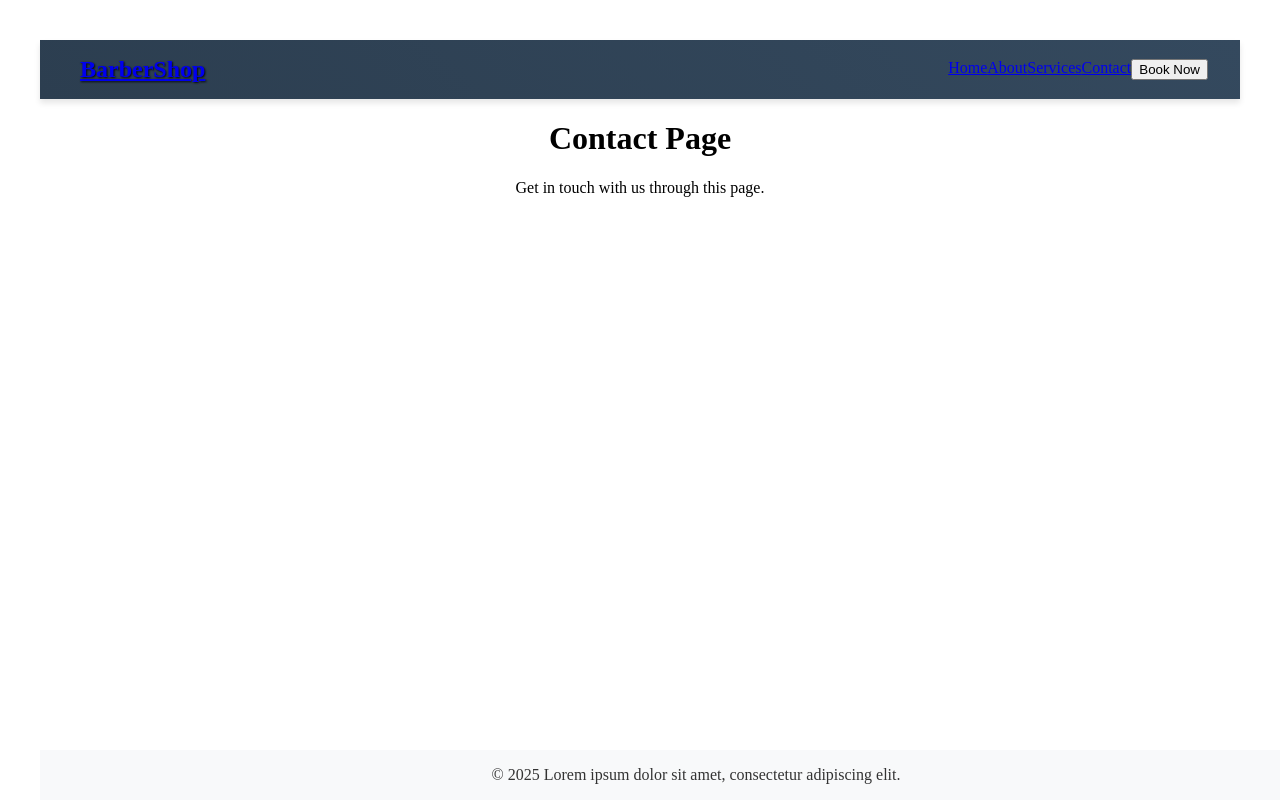
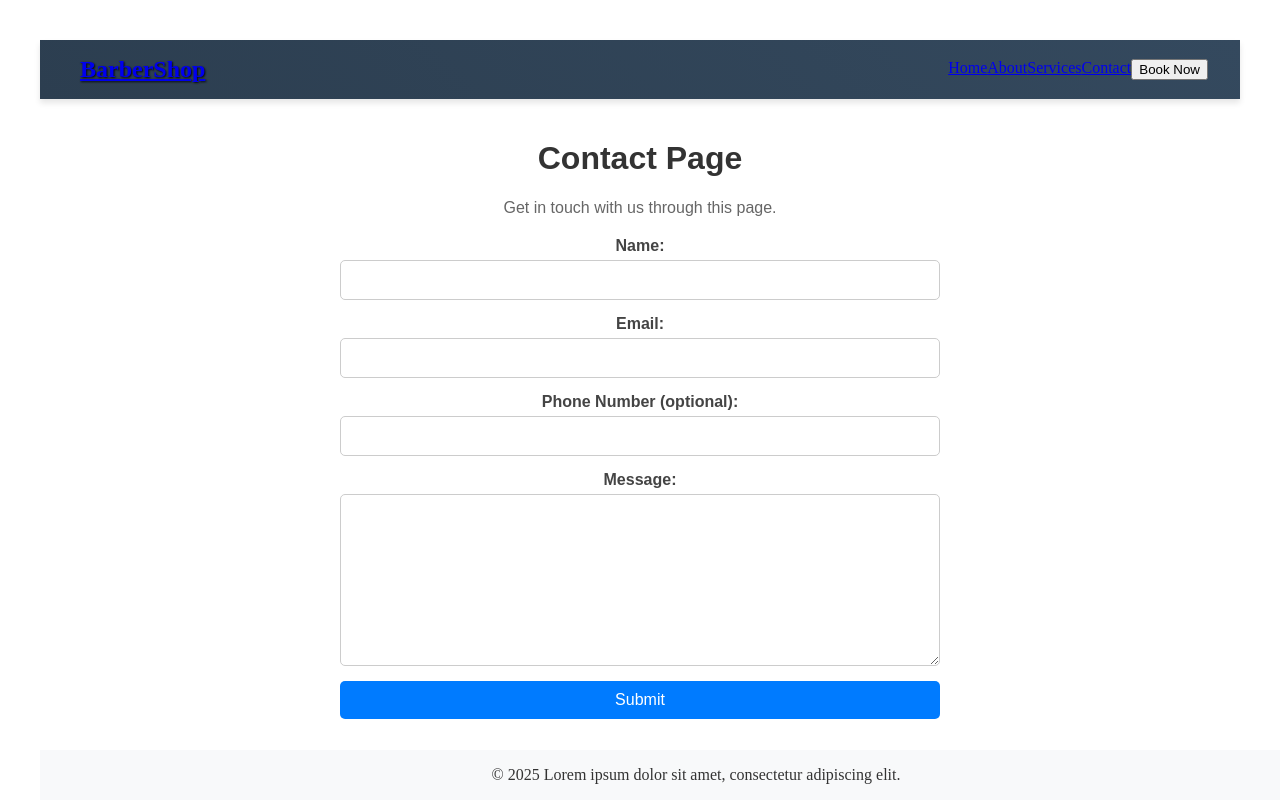
Before and after one commit to adrianlagarto/Blendz-By-JJ, a React (Vite) app in the folder client/: page /contact in a window 1280 px wide. Built offline with nearby package versions, Linux system fonts and the light colour scheme.

Commit message:
Contact_page_slight_design

```diff
--- a/client/src/pages/Contact.jsx
+++ b/client/src/pages/Contact.jsx
@@ -1,12 +1,99 @@
 import React, { useState } from "react";
-// import ContactForm from "./component
+import "./Contact.scss";
 
 const Contact = () => {
+  const [formData, setFormData] = useState({
+    name: "",
+    email: "",
+    phone: "",
+    message: "",
+  });
+
+  const handleChange = (e) => {
+    const { name, value } = e.target;
+    setFormData({
+      ...formData,
+      [name]: value,
+    });
+  };
+
+  const handleSubmit = (e) => {
+    e.preventDefault();
+    // Here you can handle form submission, e.g., send data to an API
+    console.log("Form Data Submitted:", formData);
+    alert("Thank you for contacting us! We'll get back to you soon.");
+    // Reset form after submission
+    setFormData({
+      name: "",
+      email: "",
+      phone: "",
+      message: "",
+    });
+  };
+
   return (
-    <div>
-      <h1>Contact Page</h1>
-      <p>Get in touch with us through this page.</p>
-      {/* <ContactForm /> */}
+    <div className="container">
+      <h1 className="heading">Contact Page</h1>
+      <p className="subHeading">Get in touch with us through this page.</p>
+      <form onSubmit={handleSubmit} className="form">
+        <div className="formGroup">
+          <label htmlFor="name" className="label">
+            Name:
+          </label>
+          <input
+            type="text"
+            id="name"
+            name="name"
+            value={formData.name}
+            onChange={handleChange}
+            required
+            className="input"
+          />
+        </div>
+        <div className="formGroup">
+          <label htmlFor="email" className="label">
+            Email:
+          </label>
+          <input
+            type="email"
+            id="email"
+            name="email"
+            value={formData.email}
+            onChange={handleChange}
+            required
+            className="input"
+          />
+        </div>
+        <div className="formGroup">
+          <label htmlFor="phone" className="label">
+            Phone Number (optional):
+          </label>
+          <input
+            type="tel"
+            id="phone"
+            name="phone"
+            value={formData.phone}
+            onChange={handleChange}
+            className="input"
+          />
+        </div>
+        <div className="formGroup">
+          <label htmlFor="message" className="label">
+            Message:
+          </label>
+          <textarea
+            id="message"
+            name="message"
+            value={formData.message}
+            onChange={handleChange}
+            required
+            className="textarea"
+          />
+        </div>
+        <button type="submit" className="button">
+          Submit
+        </button>
+      </form>
     </div>
   );
 };
--- /dev/null
+++ b/client/src/pages/Contact.scss
@@ -0,0 +1,62 @@
+.container {
+  max-width: 600px;
+  margin: 0 auto;
+  padding: 20px;
+  font-family: Arial, sans-serif;
+}
+
+.heading {
+  text-align: center;
+  color: #333;
+}
+
+.subHeading {
+  text-align: center;
+  color: #666;
+  margin-bottom: 20px;
+}
+
+.form {
+  display: flex;
+  flex-direction: column;
+  gap: 15px;
+}
+
+.formGroup {
+  display: flex;
+  flex-direction: column;
+  gap: 5px;
+}
+
+.label {
+  font-weight: bold;
+  color: #444;
+}
+
+.input,
+.textarea {
+  padding: 10px;
+  border-radius: 5px;
+  border: 1px solid #ccc;
+  font-size: 16px;
+}
+
+.textarea {
+  min-height: 150px;
+  resize: vertical;
+}
+
+.button {
+  padding: 10px 20px;
+  border-radius: 5px;
+  border: none;
+  background-color: #007bff;
+  color: #fff;
+  font-size: 16px;
+  cursor: pointer;
+  transition: background-color 0.3s ease;
+
+  &:hover {
+    background-color: #0056b3;
+  }
+}
```
Also changed, not shown: 2 other files (tests, documents, lock files or other folders).
